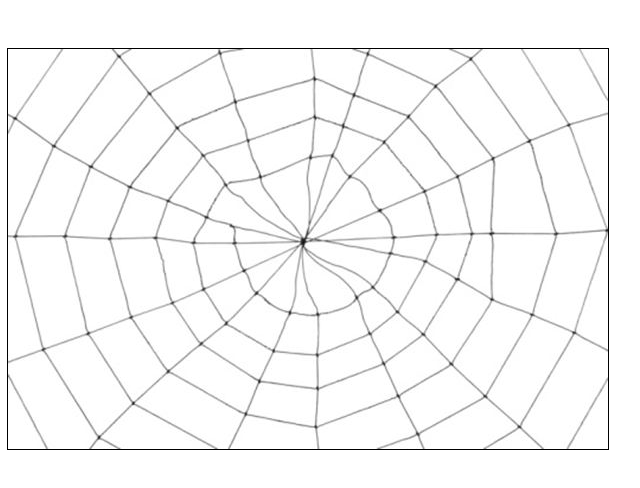
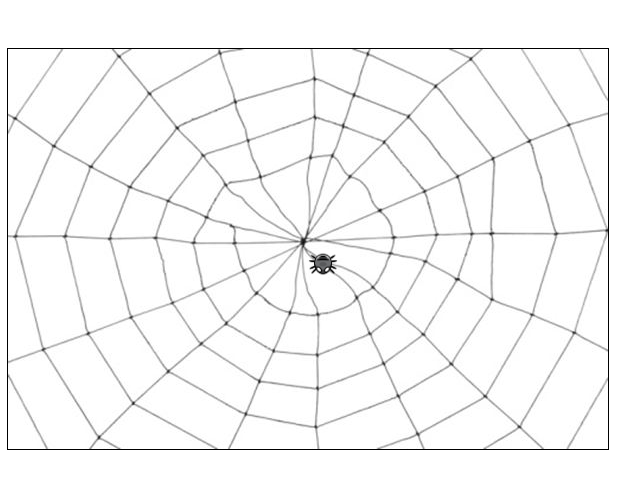
Before and after one commit to jp94-cpu/JavaSpider, a plain HTML site: page index.html in a window 1280 px wide. Shown: the full height of the page, 332-972 px from the left. Drawn offline with Linux system fonts and the light colour scheme.

Commit message:
Making Spider Character Appear on Canvas
gave Spider ID called "character" in HTML, created function to draw the character and called it in the bit of css where we make the background appear

```diff
--- a/index.html
+++ b/index.html
@@ -8,7 +8,11 @@
 
 <body>
 
-  <canvas id="canvas"></canvas>
+  <canvas id="canvas">
+
+  <img src="images/spider.png" id="character">
+
+  </canvas>
 
   <!-- This is the JS script -->
   <script src="main.js"></script>
--- a/main.js
+++ b/main.js
@@ -1,27 +1,18 @@
+//CALLING CANVAS
+
 var canvas = document.getElementById("canvas");
 var ctx = canvas.getContext("2d");
 
 canvas.width = 600;
 canvas.height = 400;
 
-var background = new Image();
-background.src = "./images/web.png";
-background.onload = function(){
-   ctx.drawImage(background,0,0);
-}
-
-console.log("working")
-
-var config = {
-  images: [
-    {name: 'character', url: './images/spider.png'}
-  ]
-}
+//CALLING OUR SPIDER character
 
 var state = {
   character: {
-    xPos: 100,
-    yPos: 100
+    xPos: 300,
+    yPos: 200,
+    size: 30,
   },
     keys: {
       up: false,
@@ -30,3 +21,59 @@ var state = {
       left: false,
     }
   };
+
+//DEFINING THE DRAWING SPIDER FUNCTION
+
+function drawCharacter() {
+  var character = document.querySelector("#character");
+  ctx.drawImage(character, state.character.xPos, state.character.yPos, state.character.size, state.character.size)
+}
+
+//CALLING THE BACKGROUND IMAGE + CALLING DRAWCHARACTER FUNCTION
+var background = new Image();
+background.src = "./images/web.png";
+background.onload = function(){
+   ctx.drawImage(background,0,0);
+   drawCharacter();
+}
+
+
+
+console.log("working")
+
+
+// //BELOW TRYING TO MAKE THE CHARACTER APPEAR ON CANVAS
+// var config = {
+//   images: [
+//     {name: 'character', url: './images/spider.png'}
+//   ]
+// }
+//
+//
+//
+//   function runGame(game) {
+//     console.log(game);
+//
+//     // This function should be run repeatedly by a
+//     // timer so we can have animations
+//     function animate() {
+//       console.log('animating');
+//       // All the drawing to the canvas should happen in here
+//
+//       game.drawTileToPos("character", 0, state.character.xPos, state.character.yPos);
+//
+//     if (state.keys.up === true) {
+//     //state.character.yPos = state.character.yPos +1;
+//     }
+//
+//     }
+//     setInterval(animate, 40);
+//
+//
+//   }
+//   window.addEventListener('keydown', function (event) {
+//     if (event.key === 'ArrowUp') {
+//       console.log('The up arrow has been pressed');
+//       state.keys.up = true;
+//     }
+//   });
```
